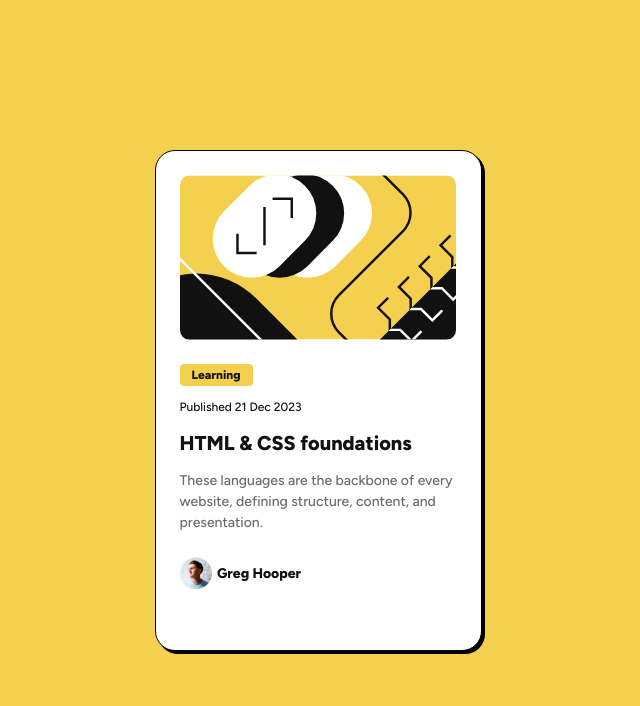
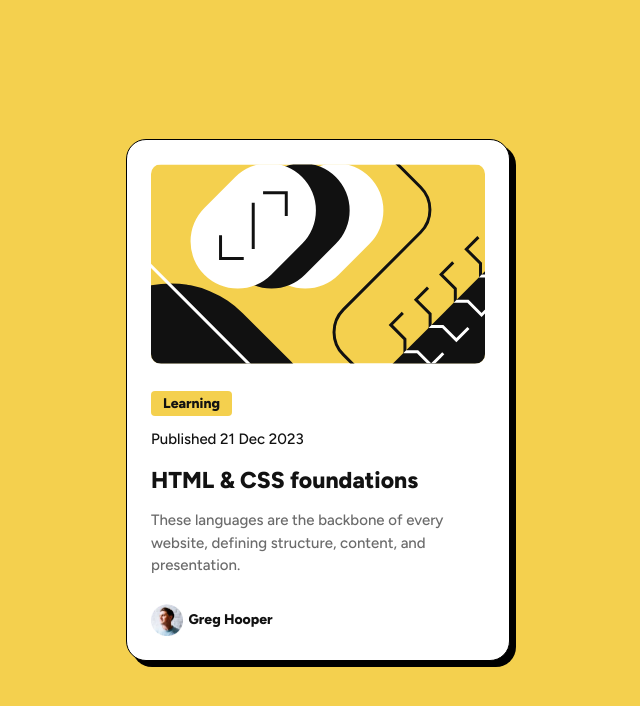
Before and after one commit to kirilenko-a/blog-preview-card, a plain HTML site: page index.html in a window 1280 px wide. Shown: the whole page, without its empty margins (322-962 px from the left). Drawn offline with Linux system fonts and the light colour scheme.

Commit message:
Final commit

```diff
--- a/styles/constants.css
+++ b/styles/constants.css
@@ -3,6 +3,7 @@
     --card-color: hsl(0, 0%, 100%);
     --grey-950: hsl(0, 0%, 7%);
     --grey-500: hsl(0, 0%, 42%);
+    --heading-active-color: hsl(47, 60%, 50%);
 }
 
 @font-face {
--- a/styles/main.css
+++ b/styles/main.css
@@ -24,33 +24,23 @@ p {
     display: flex;
     flex-direction: column;
     align-items: start;
-    width: 327px;
-    height: 501px;
+    justify-content: space-between;
+    gap: 24px;
+    width: clamp(327px, 50vw, 384px);
+    height: clamp(501px, 50vw, 522px);
     border: 1px solid #000;
     border-radius: 20px;
     background-color: var(--card-color);
-    box-shadow: 3px 3px #000;
-}
-
-.blog-card:hover {
     box-shadow: 6px 6px #000;
 }
 
-.blog-card:focus {
-    box-shadow: 6px 6px red;
-}
-
 .blog-card__img {
-    display: block;
-    margin-bottom: 24px;
     max-width: 100%;
     max-height: 100%;
     border-radius: 10px;
-
 }
 
 .blog-card__info {
-    margin-bottom: 24px;
     display: flex;
     flex-direction: column;
     justify-content: center;
@@ -59,10 +49,11 @@ p {
 .blog-card__info--category {
     margin-bottom: 12px;
     padding: 4px 12px;
-    max-width: 73px;
+    min-width: 73px;
+    max-width: fit-content;
     border-radius: 4px;
     text-align: center;
-    font-size: 12px;
+    font-size: clamp(12px, 2vw, 14px);
     font-weight: 800;
     background-color: var(--main-color);
     color: var(--grey-950);
@@ -70,7 +61,7 @@ p {
 
 .blog-card__info--date {
     margin-bottom: 12px;
-    font-size: 12px;
+    font-size: clamp(12px, 2vw, 15px);
     font-weight: 500;
     letter-spacing: 0;
     line-height: 1.5;
@@ -79,15 +70,24 @@ p {
 
 .blog-card__info--title {
     margin-bottom: 12px;
-    font-size: 20px;
+    font-size: clamp(20px, 2vw, 23px);
     font-weight: 800;
     letter-spacing: 0;
     line-height: 1.5;
     color: var(--grey-950);
 }
 
+.blog-card__info--title:hover {
+    color: var(--main-color);
+    cursor: pointer;
+}
+
+.blog-card__info--title:active {
+    color: var(--heading-active-color);
+}
+
 .blog-card__info--description {
-    font-size: 14px;
+    font-size: clamp(14px, 2vw, 15px);
     font-weight: 500;
     letter-spacing: 0;
     line-height: 1.5;
```
